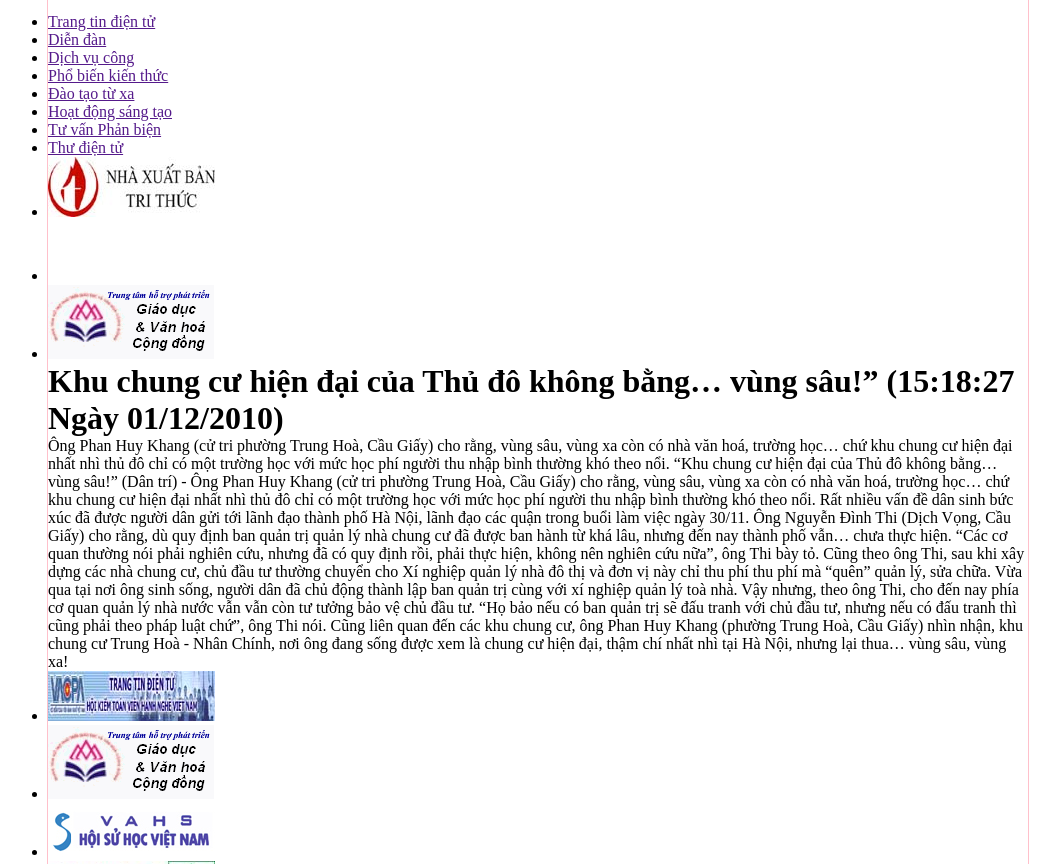
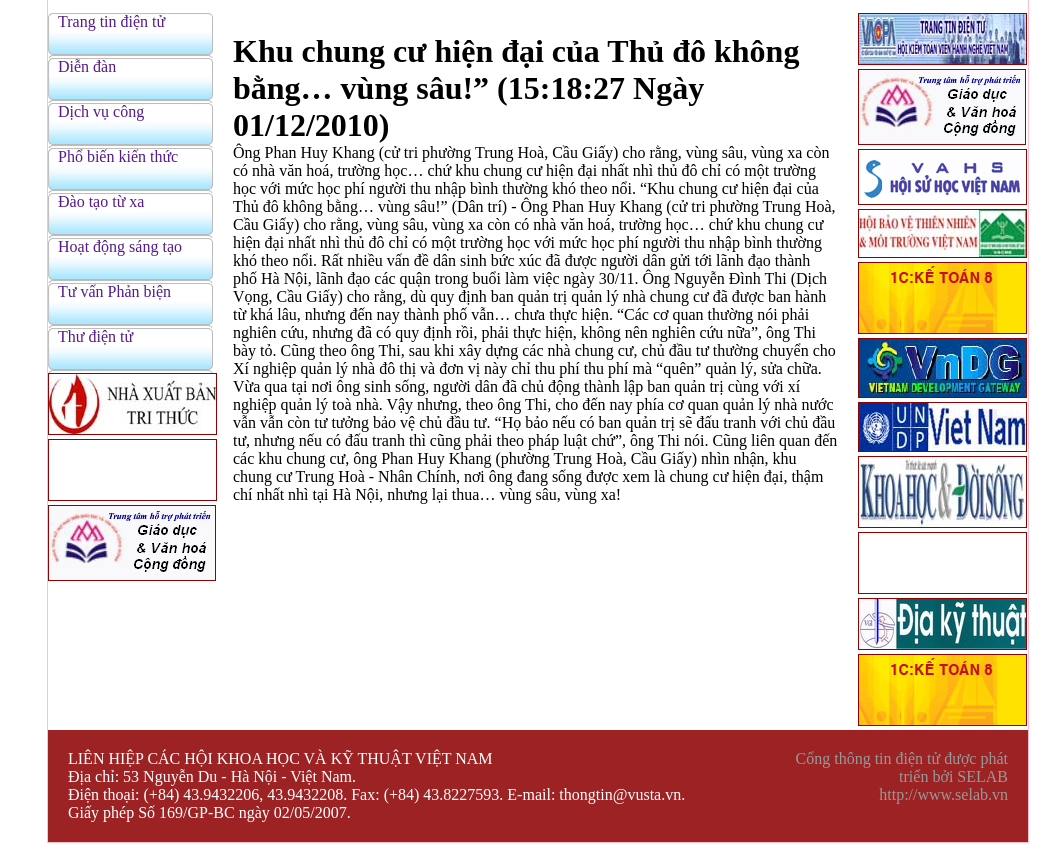
Before and after one commit to ecolovecat/trang_tin, a plain HTML site: page index.html in a window 1280 px wide. Shown: the part 226-1090 px from the top of the page, without its empty margins (102-1162 px from the left). After the commit the page ends 1069 px from the top, so only its background shows below. Drawn offline with Linux system fonts and the light colour scheme.

```diff
--- a/css/style.css
+++ b/css/style.css
@@ -1,6 +1,10 @@
 * {
     margin: 0;
     padding: 0;
+}
+
+li {
+    list-style-type: none;
 }
 
 #header {
@@ -47,6 +51,7 @@ ul#menu__dropmenu>li>ul {
 
 ul#menu__dropmenu>li:hover>ul {
     display: block;
+    width: 100%;
 }
 
 ul#menu__dropmenu>li>ul>li {
@@ -61,11 +66,88 @@ ul#menu__dropmenu>li>ul>li:hover {
 }
 
 #content {
-    padding-top: 50px;
+    margin-top: 50px;
 }
 
-#leftbar {
-    display: inline;
+#content__leftbar {
     float: left;
     width: 165px;
 }
+
+#content__center {
+    display: inline;
+    float: left;
+    width: 605px;
+    padding: 20px;
+}
+
+#content__rightbar {
+    display: inline;
+    float: left;
+    width: 140px;
+}
+
+#content__leftbar>ul>li {
+    left: 0px;
+    height: 45px;
+    padding: 0px;
+    margin: 0px;
+    background-image: url(/img/images/bgmenu.gif);
+    list-style: none;
+    cursor: pointer;
+}
+
+#content__leftbar>ul>li>a {
+    text-decoration: none;
+    padding: 10px;
+}
+
+.linked-img {
+    border: #920001 1px solid;
+    cursor: pointer;
+}
+
+.clearfix::after {
+    content: "";
+    clear: both;
+    display: table;
+}
+
+#footer {
+    background-color: #9d2224;
+}
+
+#footer__left {
+    display: inline;
+    float: left;
+    width: 660px;
+    color: #ffffff;
+    padding: 20px;
+}
+
+#footer__right {
+    display: inline;
+    float: left;
+    color: #999999;
+    width: 240px;
+    padding: 20px;
+    text-align: right;
+}
+
+#submenu {
+    position: fixed;
+    top: 5px;
+    left: 5px;
+    background: #1e7c9a;
+    cursor: pointer;
+    padding: 5px;
+}
+
+#submenu>ul {
+    display: none;
+    position: relative;
+}
+
+#submenu>li:hover>ul {
+    display: block;
+}
--- a/index.html
+++ b/index.html
@@ -50,15 +50,14 @@
                     <li><a href="">Hoạt động sáng tạo</a></li>
                     <li><a href="">Tư vấn Phản biện</a></li>
                     <li><a href="">Thư điện tử</a></li>
-                    <li>
-                        <a href=""><img src="/img/images/logo_nxbtt.jpg" alt=""></a>
-                    </li>
-                    <li>
-                        <a href=""><img src="/img/images/logo_cenforchil.gif" alt=""></a>
-                    </li>
-                    <li>
-                        <a href=""><img src="/img/images/logo_vhgd.gif" alt=""></a>
-                    </li>
+                    <a href=""><img class="linked-img" src="/img/images/logo_nxbtt.jpg" alt=""></a>
+
+
+                    <a href=""><img class="linked-img" src="/img/images/logo_cenforchil.gif" alt=""></a>
+
+
+                    <a href=""><img class="linked-img" src="/img/images/logo_vhgd.gif" alt=""></a>
+
                 </ul>
             </div>
 
@@ -77,44 +76,48 @@
             <div id="content__rightbar">
                 <ul>
                     <li>
-                        <a href=""><img src="img/images/logo_vacpa.jpg" alt=""></a>
+                        <a href=""><img class="linked-img" src="img/images/logo_vacpa.jpg" alt=""></a>
                     </li>
                     <li>
-                        <a href=""><img src="/img/images/logo_vhgd.gif" alt=""></a>
+                        <a href=""><img class="linked-img" src="/img/images/logo_vhgd.gif" alt=""></a>
                     </li>
                     <li>
-                        <a href=""><img src="/img/images/logo_hoisuhoc.jpg" alt=""></a>
+                        <a href=""><img class="linked-img" src="/img/images/logo_hoisuhoc.jpg" alt=""></a>
                     </li>
                     <li>
-                        <a href=""><img src="/img/images/logo_bvtnmt1.jpg" alt=""></a>
+                        <a href=""><img class="linked-img" src="/img/images/logo_bvtnmt1.jpg" alt=""></a>
                     </li>
                     <li>
-                        <a href=""><img src="/img/images/logo_1VS.gif" alt=""></a>
+                        <a href=""><img class="linked-img" src="/img/images/logo_1VS.gif" alt=""></a>
                     </li>
                     <li>
-                        <a href=""><img src="/img/images/logo_VnDG.jpg" alt=""></a>
+                        <a href=""><img class="linked-img" src="/img/images/logo_VnDG.jpg" alt=""></a>
                     </li>
                     <li>
-                        <a href=""><img src="/img/images/logo_undp.jpg" alt=""></a>
+                        <a href=""><img class="linked-img" src="/img/images/logo_undp.jpg" alt=""></a>
                     </li>
                     <li>
-                        <a href=""><img src="/img/images/logo_khds.jpg" alt=""></a>
+                        <a href=""><img class="linked-img" src="/img/images/logo_khds.jpg" alt=""></a>
                     </li>
                     <li>
-                        <a href=""><img src="/img/images/logo_cenforchil.gif" alt=""></a>
+                        <a href=""><img class="linked-img" src="/img/images/logo_cenforchil.gif" alt=""></a>
                     </li>
                     <li>
-                        <a href=""><img src="/img/images/logo_vdkt.jpg" alt=""></a>
+                        <a href=""><img class="linked-img" src="/img/images/logo_vdkt.jpg" alt=""></a>
                     </li>
                     <li>
-                        <a href=""><img src="/img/images/logo_1VS.gif" alt=""></a>
+                        <a href=""><img class="linked-img" src="/img/images/logo_1VS.gif" alt=""></a>
                     </li>
                 </ul>
             </div>
+            <div class="clearfix"></div>
         </div>
 
         <div id="footer">
-
+            <div id="footer__left">LIÊN HIỆP CÁC HỘI KHOA HỌC VÀ KỸ THUẬT VIỆT NAM <br> Địa chỉ: 53 Nguyễn Du - Hà Nội - Việt Nam. <br> Điện thoại: (+84) 43.9432206, 43.9432208. Fax: (+84) 43.8227593. E-mail: thongtin@vusta.vn. <br> Giấy phép Số 169/GP-BC ngày 02/05/2007.</div>
+            <div id="footer__right">Cổng thông tin điện tử được phát triển bởi SELAB http://www.selab.vn
+            </div>
+            <div class="clearfix"></div>
         </div>
     </div>
     <div id="submenu">
```
